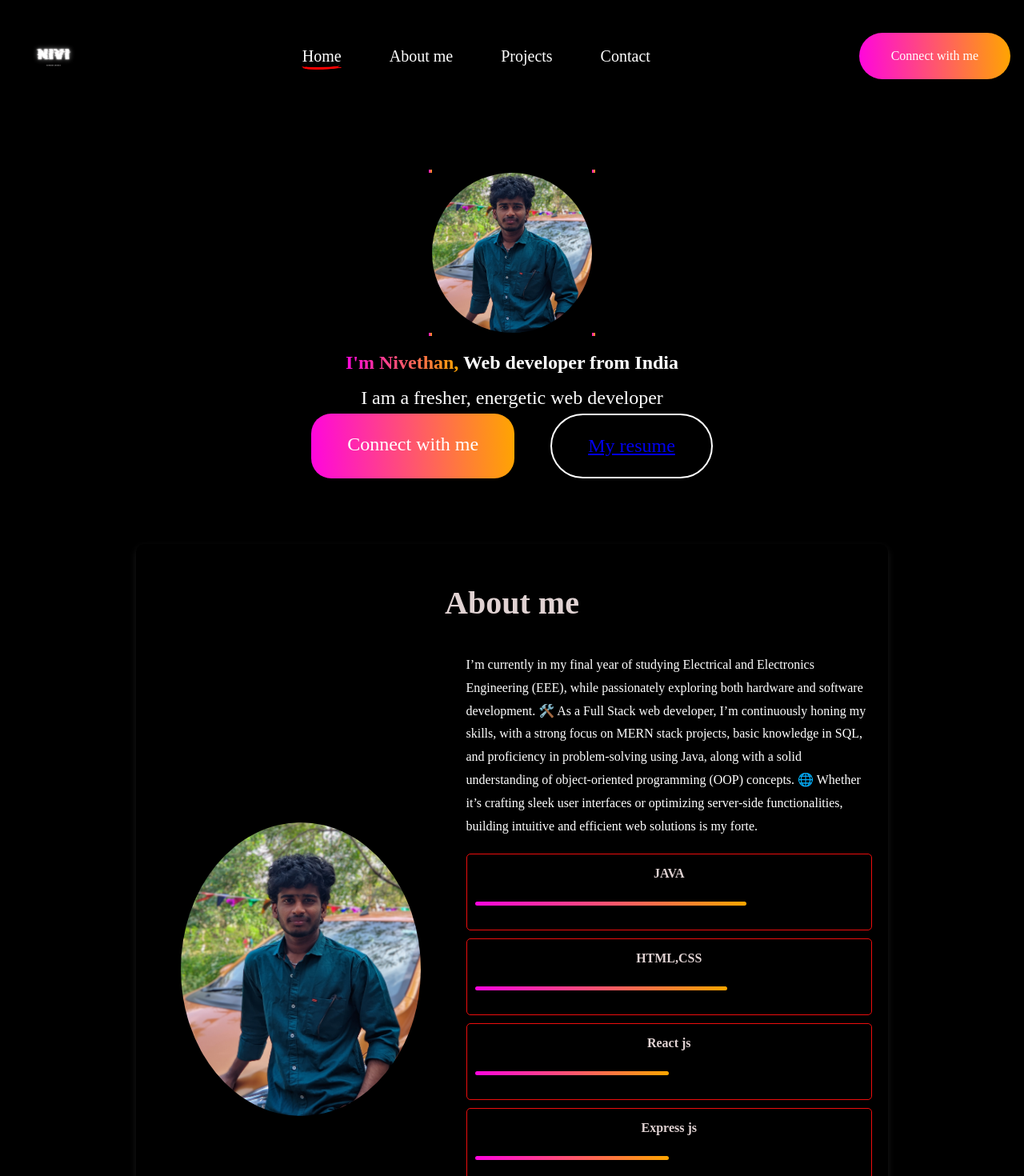
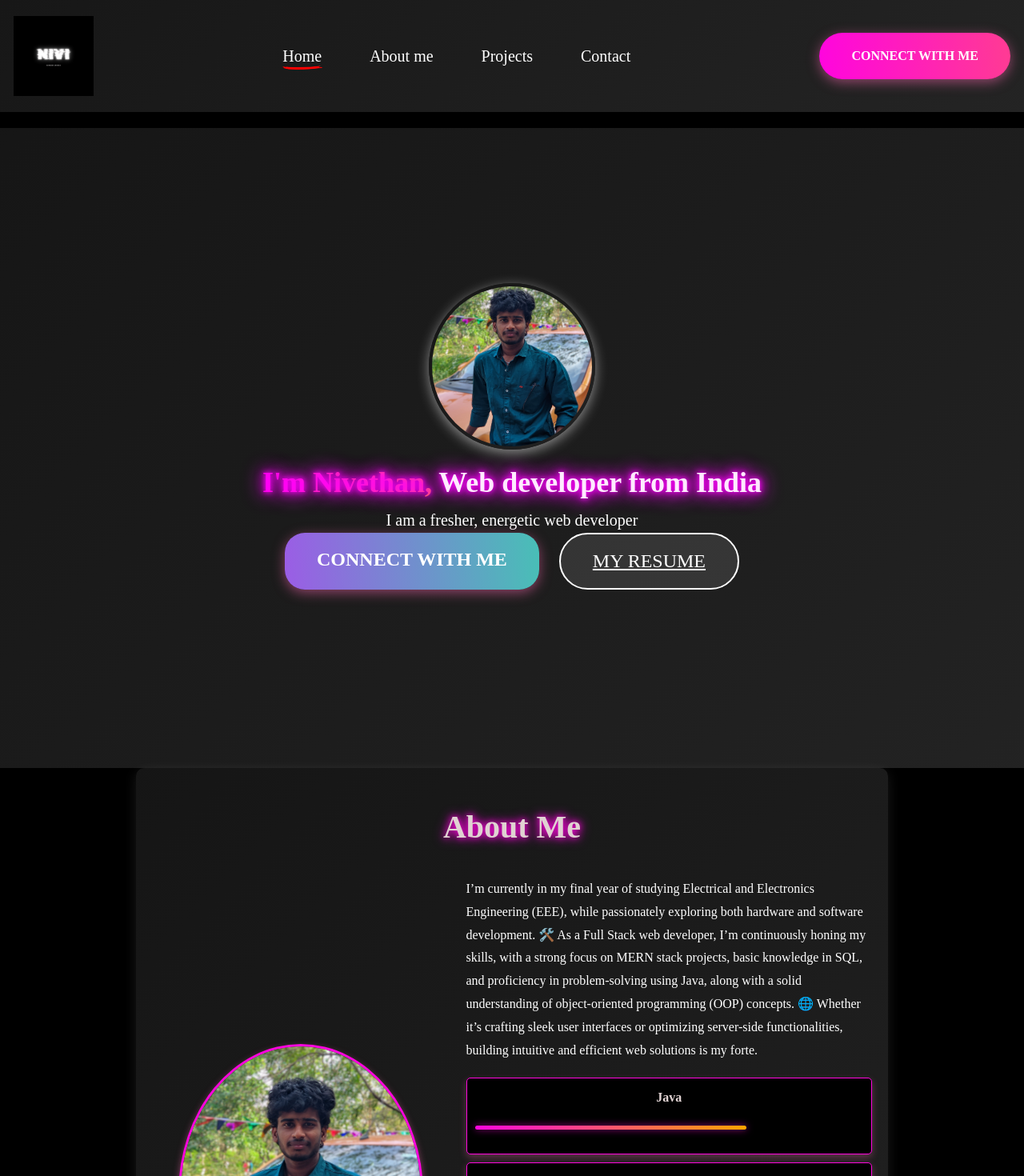
Before and after one commit to Nivethan01/My-Portfolio, a React (Vite) app: page / in a window 1280 px wide. Shown: the top 1470 px of the page at 80% size. Built offline with nearby package versions, Linux system fonts and the light colour scheme.

Commit message:
CSS Updation

```diff
--- a/src/components/About/About.css
+++ b/src/components/About/About.css
@@ -6,9 +6,11 @@
   padding: 50px 20px;
   margin: 0 auto;
   max-width: 900px;
-    background-color: #000; /* Dark background color for contrast */
-    box-shadow: 0 4px 8px rgba(255, 255, 255, 0.1); /* Subtle shadow */
-    border-radius: 10px; /* Rounded corners */
+  background: linear-gradient(135deg, #000000, #333333);
+  background-size: 400% 400%;
+  animation: backgroundShift 10s ease infinite;
+  box-shadow: 0 4px 15px rgba(255, 255, 255, 0.1);
+  border-radius: 10px;
 }
 
 /* Title section */
@@ -22,6 +24,7 @@
   font-weight: 700;
   color: #e0d2d2;
   margin-bottom: 10px;
+  text-shadow: 0 0 8px #ff05de, 0 0 15px #ff05de; /* Glowing text effect */
 }
 
 /* About sections */
@@ -30,12 +33,12 @@
   flex-wrap: wrap;
   justify-content: space-between;
   width: 100%;
-    gap: 20px; /* Gap between sections */
+  gap: 20px;
 }
 
 /* Image section (about-left) */
 .about-left {
-    flex: 1 1 40%; /* Flex-grow, flex-shrink, and basis */
+  flex: 1 1 40%;
   display: flex;
   justify-content: center;
   align-items: center;
@@ -43,24 +46,25 @@
 
 .about-left img {
   width: 100%;
-    max-width: 300px; /* Set a max width for the image */
+  max-width: 300px;
   border-radius: 50%;
   object-fit: cover;
-    box-shadow: 0 4px 8px rgba(0, 0, 0, 0.1); /* Add a subtle shadow */
+  box-shadow: 0 4px 8px rgba(255, 105, 180, 0.5); /* Glowing shadow */
+  border: 3px solid #ff05de; /* Glowing border around image */
 }
 
 /* Content section (about-right) */
 .about-right {
-    flex: 1 1 55%; /* Flex-grow, flex-shrink, and basis */
+  flex: 1 1 55%;
   display: flex;
   flex-direction: column;
   justify-content: center;
 }
 
 .about-para {
-    line-height: 1.8; /* Improve readability */
+  line-height: 1.8;
   margin-bottom: 20px;
-    color: #fff; /* Light text for better readability on dark background */
+  color: #fff;
   font-size: 1rem;
 }
 
@@ -68,24 +72,24 @@
 .about-skills {
   display: flex;
   flex-wrap: wrap;
-    gap: 10px; /* Gap between skill items */
+  gap: 10px;
   margin-top: 20px;
 }
 
 .about-skill {
-    flex: 1 1 calc(50% - 10px); /* Two skills per row with gap */
+  flex: 1 1 calc(50% - 10px);
   padding: 10px;
   background-color: #000;
-    border: 1px solid #ed0d0d; /* Border color matching theme */
+  border: 1px solid #ff05de; /* Glowing pink border */
   border-radius: 5px;
   text-align: center;
-    box-shadow: 0 2px 4px rgba(0, 0, 0, 0.05); /* Subtle shadow */
+  box-shadow: 0 4px 10px rgba(255, 105, 180, 0.3); /* Soft glow for each skill */
 }
 
 .about-skill p {
   margin-bottom: 10px;
   font-weight: bold;
-    color: #e0d2d2; /* Text color matching theme */
+  color: #e0d2d2;
 }
 
 .about-skill hr {
@@ -94,6 +98,7 @@
   background: linear-gradient(267deg, orange 0.36%, rgb(255, 5, 222));
   border: none;
   border-radius: 5px;
+  box-shadow: 0 0 10px rgba(255, 5, 222, 0.6); /* Glowing gradient bar */
 }
 
 /* Responsive Design */
@@ -107,7 +112,7 @@
   }
 
   .about-left img {
-      max-width: 200px; /* Smaller max width for mobile */
+      max-width: 200px;
   }
 
   .about-title h1 {
@@ -119,6 +124,19 @@
   }
 
   .about-skill {
-      flex: 1 1 100%; /* Full width on smaller screens */
+      flex: 1 1 100%;
   }
 }
+
+/* Background animation */
+@keyframes backgroundShift {
+  0% {
+      background-position: 0% 50%;
+  }
+  50% {
+      background-position: 100% 50%;
+  }
+  100% {
+      background-position: 0% 50%;
+  }
+}
--- a/src/components/About/About.jsx
+++ b/src/components/About/About.jsx
@@ -6,7 +6,7 @@ const About = () => {
   return (
     <div id="about" className="about">
       <div className="about-title">
-        <h1>About me</h1>
+        <h1>About Me</h1>
       </div>
       <div className="about-sections">
         <div className="about-left">
@@ -15,22 +15,23 @@ const About = () => {
         <div className="about-right">
           <div className="about-para">
             <p>
-            I’m currently in my final year of studying Electrical and Electronics Engineering (EEE), while passionately exploring both hardware and software development. 🛠️ As a Full Stack web developer, I’m continuously honing my skills, with a strong focus on MERN stack projects, basic knowledge in SQL, and proficiency in problem-solving using Java, along with a solid understanding of object-oriented programming (OOP) concepts. 🌐 Whether it’s crafting sleek user interfaces or optimizing server-side functionalities, building intuitive and efficient web solutions is my forte.</p>
+              I’m currently in my final year of studying Electrical and Electronics Engineering (EEE), while passionately exploring both hardware and software development. 🛠️ As a Full Stack web developer, I’m continuously honing my skills, with a strong focus on MERN stack projects, basic knowledge in SQL, and proficiency in problem-solving using Java, along with a solid understanding of object-oriented programming (OOP) concepts. 🌐 Whether it’s crafting sleek user interfaces or optimizing server-side functionalities, building intuitive and efficient web solutions is my forte.
+            </p>
             <div className="about-skills">
               <div className="about-skill">
-                <p>JAVA</p>
+                <p>Java</p>
                 <hr style={{ width: "70%" }} />
               </div>
               <div className="about-skill">
-                <p>HTML,CSS</p>
+                <p>HTML, CSS</p>
                 <hr style={{ width: "65%" }} />
               </div>
               <div className="about-skill">
-                <p>React js</p>
+                <p>React JS</p>
                 <hr style={{ width: "50%" }} />
               </div>
               <div className="about-skill">
-                <p>Express js</p>
+                <p>Express JS</p>
                 <hr style={{ width: "50%" }} />
               </div>
               <div className="about-skill">
--- a/src/components/Contact/Contact.css
+++ b/src/components/Contact/Contact.css
@@ -1,64 +1,76 @@
+/* Container for the contact section */
 .contact {
   max-width: 800px;
   margin: 0 auto;
   padding: 20px;
-  background-color: #000000;
+  background-color: rgba(0, 0, 0, 0.9); /* Dark background for depth */
   border-radius: 10px;
   color: #b3afaf; /* Text color for contact details */
+  box-shadow: 0 4px 20px rgba(0, 0, 0, 0.5); /* Stronger shadow for depth */
 }
 
+/* Title styling */
 .contact-title {
   text-align: center;
   margin-bottom: 20px;
 }
 
+.contact-title h1 {
+  font-size: 2.5em;
+  color: #aca9a9;
+  text-shadow: 0 0 10px #ff05de, 0 0 20px #fa04e2; /* Enhanced glowing title effect */
+}
+
+/* Layout for contact sections */
 .contact-section {
   display: flex;
   flex-wrap: wrap;
   justify-content: space-between;
 }
 
+/* Flex containers for left and right sections */
 .contact-left {
   flex-basis: calc(50% - 10px);
 }
 
 .contact-right {
-  flex-basis: calc(50% - 10px); /* Adjust flex basis to 50% */
+  flex-basis: calc(50% - 10px);
   display: flex;
   flex-direction: column;
-  align-items: start;
+  align-items: flex-start;
   gap: 30px;
 }
 
+/* Label styling */
 .contact-right label {
   color: #ccc;
   font-size: 22px;
   font-weight: 500;
+  text-shadow: 0 0 5px #ff05de, 0 0 10px #fa04e2; /* Glowing effect for labels */
 }
 
-.contact-right input {
+/* Input and textarea styling */
+.contact-right input,
+.contact-right textarea {
   border: none;
-  width: 100%; /* Adjust width to fill the container */
-  height: 78px;
+  width: 100%;
   padding-left: 20px;
   border-radius: 4px;
-  background-color: #32323c;
+  background-color: #32323c; /* Dark background for inputs */
   color: #a0a0a0;
-  font-family: Outfit;
+  font-family: Outfit, sans-serif; /* Ensure a consistent font family */
   font-size: 20px;
+  transition: box-shadow 0.3s; /* Transition for glowing effect */
 }
 
-.contact-right textarea {
-  width: 100%; /* Adjust width to fill the container */
-  border: none;
-  padding: 25px;
-  border-radius: 4px;
-  background: #32323c;
-  color: #a0a0a0;
-  font-family: Outfit;
-  font-size: 20px;
+/* Glowing effect on focus */
+.contact-right input:focus,
+.contact-right textarea:focus {
+  box-shadow: 0 0 10px #fa04e2, 0 0 20px #ff05de; /* Glowing effect */
+  outline: none; /* Remove default outline */
 }
 
+/* Submit button styling */
 .contact-submit {
   border: none;
   color: white;
@@ -67,19 +79,24 @@
   padding: 20px 60px;
   margin-bottom: 50px;
   cursor: pointer;
-  transition: 0.3s;
-  background: linear-gradient(267deg, orange 0.36%, rgb(255, 5, 222));
+  transition: transform 0.3s, box-shadow 0.3s; /* Add transition for glow */
+  background: linear-gradient(267deg, orange 0.36%, rgb(255, 5, 222)); /* Gradient background */
+  box-shadow: 0 0 5px #ff05de, 0 0 15px #fa04e2; /* Initial glow effect */
 }
 
+/* Hover effect for the submit button */
 .contact-submit:hover {
-  transform: scale(1.1);
-  transition: 0.3s;
+  transform: scale(1.05); /* Slight scale on hover */
+  box-shadow: 0 0 15px #fa04e2, 0 0 25px #ff05de; /* Stronger glow on hover */
 }
 
+/* Heading for contact left section */
 .contact-left h2 {
   font-size: 1.5em;
+  text-shadow: 0 0 8px #ff05de, 0 0 15px #fa04e2; /* Glowing effect for headings */
 }
 
+/* Details styling */
 .contact-details {
   margin-top: 20px;
 }
@@ -91,40 +108,13 @@
   margin-bottom: 10px;
 }
 
+/* Icon styling for contact details */
 .contact-detail img {
   width: 30px;
   margin-right: 10px;
 }
 
-.contact-form label {
-  display: block;
-  margin-bottom: 5px;
-  font-weight: bold;
-}
-
-.contact-form input,
-.contact-form textarea {
-  width: 100%;
-  padding: 10px;
-  margin-bottom: 20px;
-  border: 1px solid #ccc;
-  border-radius: 5px;
-}
-
-.contact-form button {
-  width: 100%;
-  padding: 10px;
-  background-color: #007bff;
-  border: none;
-  border-radius: 5px;
-  color: #fff;
-  cursor: pointer;
-}
-
-.contact-form button:hover {
-  background-color: #0056b3;
-}
-
+/* Responsive layout adjustments */
 @media (max-width: 768px) {
   .contact-section {
     flex-direction: column;
--- a/src/components/Hero/Hero.css
+++ b/src/components/Hero/Hero.css
@@ -1,44 +1,111 @@
+/* Keyframe for the sword-shining effect */
+@keyframes swordShine {
+  0% {
+    background-position: -200%;
+  }
+  50% {
+    background-position: 50%;
+  }
+  100% {
+    background-position: 200%;
+  }
+}
+
+/* Keyframe for glowing text */
+@keyframes glowingText {
+  0%, 100% {
+    color: #fff;
+    text-shadow: 0 0 5px #ff00ff, 0 0 10px #ff00ff, 0 0 20px #ff00ff, 0 0 30px #ff00ff;
+  }
+  50% {
+    color: #ff00ff;
+    text-shadow: 0 0 20px #ff00ff, 0 0 40px #ff00ff, 0 0 60px #ff00ff;
+  }
+}
+
+/* Main hero section */
 .hero {
   display: flex;
   flex-direction: column;
-  justify-content: center; /* Center vertically */
-  align-items: center; /* Center horizontally */
-  height: 65vh; /* Set the height of the hero to fill the viewport */
-  margin-top: 20px; /* Adjust margin to move all content slightly down */
+  justify-content: center;
+  align-items: center;
+  height: 100vh;
+  margin-top: 20px;
+  background: linear-gradient(135deg, #000000, #333333); /* Black and grey background */
+  background-size: 400% 400%;
+  animation: backgroundShift 10s ease infinite; /* Subtle background shift */
 }
 
+/* Background animation */
+@keyframes backgroundShift {
+  0% {
+    background-position: 0% 50%;
+  }
+  50% {
+    background-position: 100% 50%;
+  }
+  100% {
+    background-position: 0% 50%;
+  }
+}
+
+/* Profile image styling */
 .hero img {
-  border-radius: 50%; /* Make the border circular */
+  border-radius: 50%;
   width: 200px;
   height: 200px;
   object-fit: cover;
   margin-bottom: 20px;
-  border: 4px solid; /* Set a solid border */
-  border-image: linear-gradient(
-    267deg,
-    orange 0.36%,
-    rgb(255, 5, 222)
-  ); /* Apply gradient border */
+  border: 4px solid;
+  border-image: linear-gradient(267deg, orange 0.36%, rgb(255, 5, 222)); /* Vibrant gradient border */
+  box-shadow: 0 4px 15px rgba(255, 255, 255, 0.5); /* Image glow */
 }
 
-:hover.hero{ /* Add hover effect */
+/* Hover effect on profile image */
+.hero:hover img {
   transform: scale(1.1);
-
-  cursor: pointer;
+  transition: transform 0.3s ease;
 }
 
+/* Heading with glowing text */
 .hero h1 {
-  font-size: 24px;
+  font-size: 36px;
   margin-bottom: 10px;
+  text-align: center;
+  color: white;
+  animation: glowingText 2s ease-in-out infinite alternate; /* Glowing effect */
 }
 
+.hero h1 span {
+  background: linear-gradient(267deg, orange 0.36%, rgb(255, 5, 222));
+  background-clip: text;
+  -webkit-background-clip: text;
+  -webkit-text-fill-color: transparent;
+  color: white;
+}
+
+/* Paragraph with smooth fade-in */
 .hero p {
   width: 50%;
   text-align: center;
-  font-size: 24px;
-  line-height: 40px;
+  font-size: 20px;
+  line-height: 32px;
+  color: white;
+  opacity: 0;
+  animation: fadeIn 2s ease-in 1s forwards; /* Fade-in effect */
 }
 
+/* Fade-in animation */
+@keyframes fadeIn {
+  0% {
+    opacity: 0;
+  }
+  100% {
+    opacity: 1;
+  }
+}
+
+/* Action buttons container */
 .hero-action {
   display: flex;
   justify-content: center;
@@ -48,34 +115,61 @@
   margin-bottom: 50px;
 }
 
-.hero-action > * {
-  margin: 0 10px;
+/* Button styles */
+.hero-connect {
+  position: relative;
+  padding: 20px 40px;
+  border-radius: 25px;
+  background: linear-gradient(267deg, #ff6f61, #ffdd57, #49beb7, #9b5de5);
+  background-size: 300%;
   cursor: pointer;
+  overflow: hidden;
+  transition: background 0.3s ease;
+  color: white;
+  font-weight: bold;
+  text-transform: uppercase;
+  box-shadow: 0 4px 15px rgba(255, 105, 180, 0.5);
 }
 
-.hero-connect {
-  padding: 25px 45px;
-  border-radius: 25px;
-  background: linear-gradient(267deg, orange 0.36%, rgb(255, 5, 222));
-  cursor: pointer;
-}
-.hero-connect:hover{
-    border: 2px solid white;
+.hero-connect::before {
+  content: '';
+  position: absolute;
+  top: -50%;
+  left: -50%;
+  width: 200%;
+  height: 200%;
+  background: linear-gradient(120deg, transparent, rgba(255, 255, 255, 0.6), transparent);
+  transform: rotate(45deg);
+  opacity: 0;
+  transition: all 0.5s ease;
 }
 
-.hero-resume {
-    padding: 25px 45px;
-    border-radius: 50px;
-    border: 2px solid #FFF;
-    cursor: pointer;
-}
-.hero-resume:hover{
-    border-color: rgb(254, 6, 155);
+.hero-connect:hover::before {
+  opacity: 1;
+  animation: swordShine 1s linear forwards;
 }
 
-.hero h1 span {
-  background: linear-gradient(267deg, orange 0.36%, rgb(255, 5, 222));
-  background-clip: text;
-  -webkit-background-clip: text; /* For Safari/Chrome */
-  -webkit-text-fill-color: transparent; /* Hide original text color for Safari/Chrome */
+.hero-connect:hover {
+  color: #000000;
+  background-position: 200%;
+  border: 2px solid white;
+  background: linear-gradient(267deg, #9b5de5, #49beb7, #ffdd57, #ff6f61);
+  box-shadow: 0 6px 20px rgba(255, 105, 180, 0.8);
 }
+
+/* Resume button */
+.hero-resume {
+  padding: 20px 40px;
+  border-radius: 50px;
+  border: 2px solid #FFF;
+  cursor: pointer;
+  transition: border-color 0.3s ease;
+  background: rgba(255, 255, 255, 0.1);
+  color: white;
+  text-transform: uppercase;
+}
+
+.hero-resume:hover {
+  border-color: rgb(254, 6, 155);
+  box-shadow: 0 4px 15px rgba(254, 6, 155, 0.6);
+}
--- a/src/components/Navbar/Navbar.css
+++ b/src/components/Navbar/Navbar.css
@@ -1,6 +1,4 @@
-/* Navbar.css */
-
-/* Navbar styles */
+ /* Navbar styles */
 .navbar {
   position: relative;
   width: 100%;
@@ -9,20 +7,25 @@
   justify-content: space-between;
   padding: 20px 17px;
   box-sizing: border-box;
+  background: linear-gradient(135deg, #000000, #333333); /* Black and grey background */
+  background-size: 400% 400%;
+  animation: backgroundShift 10s ease infinite; /* Subtle background shift */
   overflow-x: hidden;
-  background-color: #000;
 }
 
+/* Logo styles */
 .logo {
   max-width: 100px;
   height: auto;
+  transition: transform 0.3s ease;
+}
 
-}
-:hover.logo{
-  transform: scale(1.9);
+.logo:hover {
+  transform: scale(1.2); /* Slight hover effect for the logo */
   cursor: pointer;
 }
 
+/* Navbar menu */
 .nav-menu {
   display: flex;
   align-items: center;
@@ -37,8 +40,10 @@
 .nav-menu li {
   position: relative;
   cursor: pointer;
+  transition: all 0.3s ease;
 }
 
+/* Navbar menu links */
 .nav-menu p {
   color: #fff;
   margin: 0;
@@ -47,10 +52,12 @@
 }
 
 .nav-menu p:hover {
-  color: #ff05de;
-  transform: scale(1.1);
+  color: #ff05de; /* Glowing pink effect on hover */
+  transform: scale(1.1); /* Slight zoom on hover */
+  text-shadow: 0 0 8px #ff05de, 0 0 15px #ff05de; /* Text glow effect */
 }
 
+/* Underline hover effect */
 .nav-menu img {
   position: absolute;
   bottom: -5px;
@@ -62,20 +69,27 @@
 
 .nav-menu li:hover img,
 .nav-menu li img {
-  transform: translateX(-50%) scaleY(1);
+  transform: translateX(-50%) scaleY(1); /* Reveal underline image on hover */
 }
 
+/* Connect button */
 .nav-connect {
   padding: 20px 40px;
   border-radius: 50px;
   cursor: pointer;
-  transition: transform 0.5s;
+  transition: transform 0.5s ease;
   background: linear-gradient(267deg, orange 0.36%, rgb(255, 5, 222));
+  background-size: 300%;
   color: #fff;
+  text-transform: uppercase;
+  font-weight: bold;
+  box-shadow: 0 4px 15px rgba(255, 105, 180, 0.5);
 }
 
 .nav-connect:hover {
-  transform: scale(1.05);
+  transform: scale(1.1); /* Slight scale effect on hover */
+  background-position: 200%; /* Shift gradient */
+  box-shadow: 0 6px 20px rgba(255, 105, 180, 0.8); /* Glow effect */
 }
 
 /* Sticky navbar */
@@ -84,17 +98,24 @@
   top: 0;
   z-index: 1000;
 }
-/* Sticky logo only in mode 1 */
+
 .navbar.sticky .logo {
   position: sticky;
   top: 0;
   z-index: 1000;
 }
 
-/* Other logo styles */
-.logo {
-  max-width: 100px;
-  height: auto;
+/* Background animation */
+@keyframes backgroundShift {
+  0% {
+    background-position: 0% 50%;
+  }
+  50% {
+    background-position: 100% 50%;
+  }
+  100% {
+    background-position: 0% 50%;
+  }
 }
 
 /* Mobile styles */
@@ -128,7 +149,7 @@
     width: 100%;
     height: 100%;
     z-index: 2;
-    transition: right 0.5s;
+    transition: right 0.5s ease;
     right: -100%; /* Initially hide the menu */
   }
 
--- a/src/components/Projects/project.css
+++ b/src/components/Projects/project.css
@@ -1,14 +1,34 @@
- /* General reset and styling */
+/* General reset and styling */
 body, html {
   margin: 0;
   padding: 0;
   font-family: Arial, sans-serif;
+  height: 100%; /* Ensure body takes full height */
+}
+
+/* Global background styling with animated grey gradient */
+body {
+  background: linear-gradient(135deg, #333, #555);
+  background-size: 200% 200%; /* For smooth animation */
+  animation: gradientAnimation 8s ease infinite; /* Animation for the gradient */
+}
+
+/* Keyframes for the animated background */
+@keyframes gradientAnimation {
+  0% {
+    background-position: 0% 50%;
+  }
+  50% {
+    background-position: 100% 50%;
+  }
+  100% {
+    background-position: 0% 50%;
+  }
 }
 
 /* Container for the entire projects section */
 .projects {
   padding: 20px;
-  background-color: #000000;
 }
 
 /* Title styling */
@@ -20,6 +40,7 @@ body, html {
 .mywork-title h1 {
   font-size: 2.5em;
   color: #aca9a9;
+  text-shadow: 0 0 8px #ff05de, 0 0 15px #fa04e2; /* Glowing title effect */
 }
 
 /* Container for project images */
@@ -33,17 +54,37 @@ body, html {
 /* Individual project images */
 .mywork-container img,
 .mywork-container a img {
-  max-width: 300px;
-  width: 100%;
-  height: auto;
-  border: 2px solid #f83301;
+  width: 300px; /* Set a fixed width */
+  height: 200px; /* Set a fixed height */
+  object-fit: cover; /* Ensures the image fills the box without distortion */
+  border: 2px solid #ed0d0d; /* Border color matching theme */
   border-radius: 10px;
-  transition: transform 0.2s;
+  transition: transform 0.3s, border-color 0.3s, box-shadow 0.3s; /* Smooth transition on hover */
 }
 
 /* Hover effect for project images */
 .mywork-container img:hover,
 .mywork-container a img:hover {
   transform: scale(1.05);
-  border-color: #fa04e2;
+  border-color: #ff05de; /* Glowing border on hover */
+  box-shadow: 0 0 10px #ff05de, 0 0 20px #fa04e2; /* Glowing shadow on hover */
 }
+
+/* Responsive layout for smaller screens */
+@media (max-width: 768px) {
+  .mywork-container {
+    flex-direction: column;
+    align-items: center;
+  }
+
+  .mywork-container img,
+  .mywork-container a img {
+    max-width: 100%; /* Make images take full width on smaller screens */
+  }
+
+  .mywork-title h1 {
+    font-size: 2em; /* Adjust font size for mobile */
+  }
+}
+
+/* Add other sections styling here */
```
Also changed, not shown: src/components/Footer/footer.css (+69 -48 lines). Lines whose indentation alone changed are shown as unchanged.
